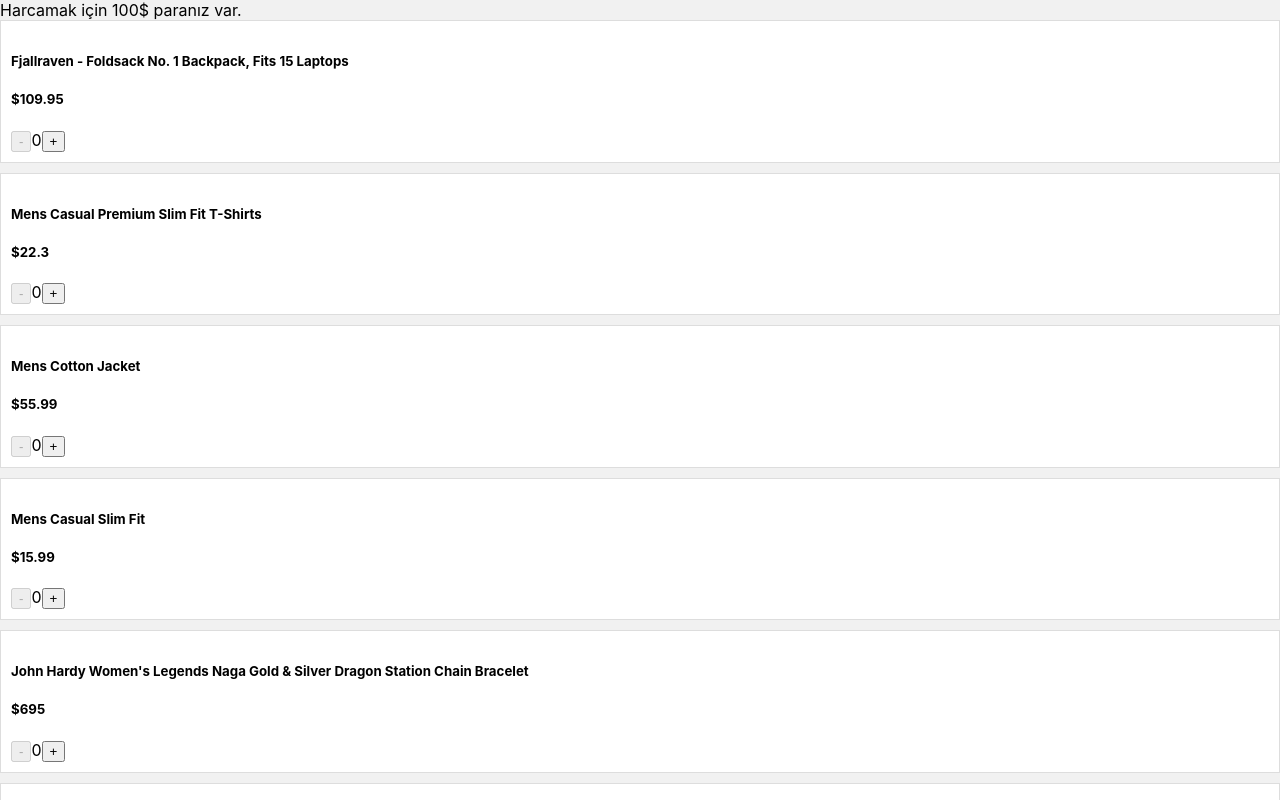
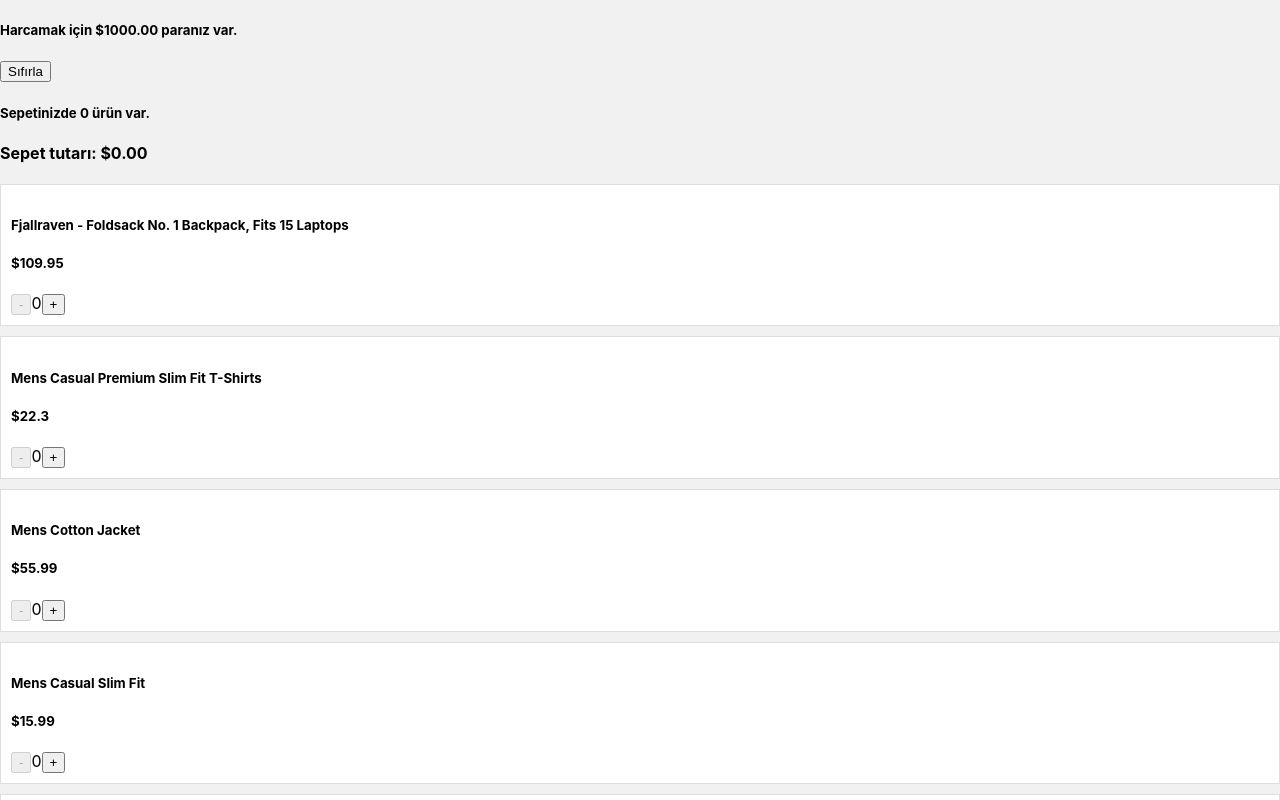
Before and after one commit to esadbzkrt/react-shopping-cart, a React (Create React App) app: page / in a window 1280 px wide. Shown: the top 800 px of the page. Built offline with nearby package versions, Linux system fonts and the light colour scheme; the HTML template or start-up script is replaced by a standard one.

Commit message:
completed except css

```diff
--- a/src/App.js
+++ b/src/App.js
@@ -2,11 +2,12 @@
 import {useState, useEffect} from "react";
 import Header from "./components/Header";
 import Product from "./components/Product";
+import Basket from "./components/Basket";
 import products from "./products.json";
 
 function App() {
 
-    const [money, setMoney] = useState(100);
+    const [money, setMoney] = useState(1000);
     const [basket, setBasket] = useState([]);
     const [total, setTotal] = useState(0);
 
@@ -21,16 +22,18 @@
         return (
             <div>
 
-                <Header money={money}/>
+                <Header setBasket={setBasket} total={total} money={money}/>
+                <Basket total={total} products={products} basket={basket}/>
                 {products.map(product => (
                     <Product
                         key={product.id}
                         basket={basket}
+                        total={total}
+                        money={money}
                         setBasket={setBasket}
                         product={product}
                     />
                 ))}
-
 
             </div>
 
--- /dev/null
+++ b/src/components/Basket.js
@@ -0,0 +1,16 @@
+import React from 'react';
+import BasketItem from './BasketItem';
+
+function Basket({total,basket,products}) {
+    return (
+        <div>
+            <h5>Sepetinizde {basket.length} ürün var.</h5>
+            {basket.map(item => (
+                <BasketItem key={item.id} item={item} product={products.find(p => p.id === item.id)}/>
+            ))}
+            <h4>Sepet tutarı: ${total.toFixed(2)}</h4>
+        </div>
+    );
+}
+
+export default Basket;
--- /dev/null
+++ b/src/components/BasketItem.js
@@ -0,0 +1,11 @@
+import React from 'react';
+
+function BasketItem({item,product}) {
+    return (
+        <div>
+            {product.title} x {item.amount} = $ {product.price * item.amount}
+        </div>
+    );
+}
+
+export default BasketItem;
--- a/src/components/Header.js
+++ b/src/components/Header.js
@@ -1,8 +1,16 @@
 import React from 'react';
 
-function Header({money}) {
+function Header({setBasket,total, money}) {
+
+    const resetBasket = () => {
+        setBasket([]);
+    };
     return (
-        <div>Harcamak için {money}$ paranız var.</div>
+        <div>
+           <h5> Harcamak için ${(money - total).toFixed(2)} paranız var. </h5>
+            <button onClick={resetBasket}>Sıfırla</button>
+        </div>
+
     );
 }
 
--- a/src/components/Product.js
+++ b/src/components/Product.js
@@ -1,6 +1,6 @@
 import React from 'react';
 
-function Product({product, basket, setBasket}) {
+function Product({product,total,money, basket, setBasket}) {
 
     const basketItem = basket.find(item => item.id === product.id);
 
@@ -43,7 +43,7 @@
                 <div className="button">
                     <button disabled={!basketItem} onClick={removeBasket}>-</button>
                     <span>{basketItem ? basketItem.amount : 0}</span>
-                    <button onClick={addBasket}>+</button>
+                    <button disabled={(total + product.price) > money} onClick={addBasket}>+</button>
                 </div>
 
                 <style jsx>{`
```
